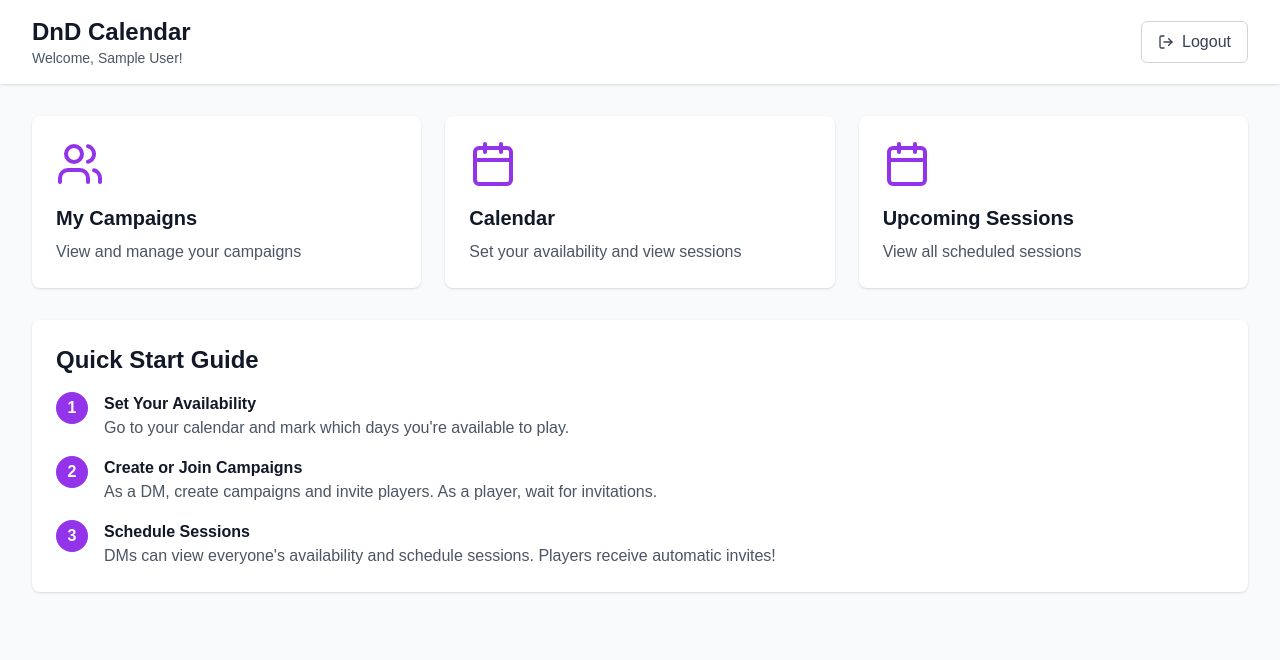
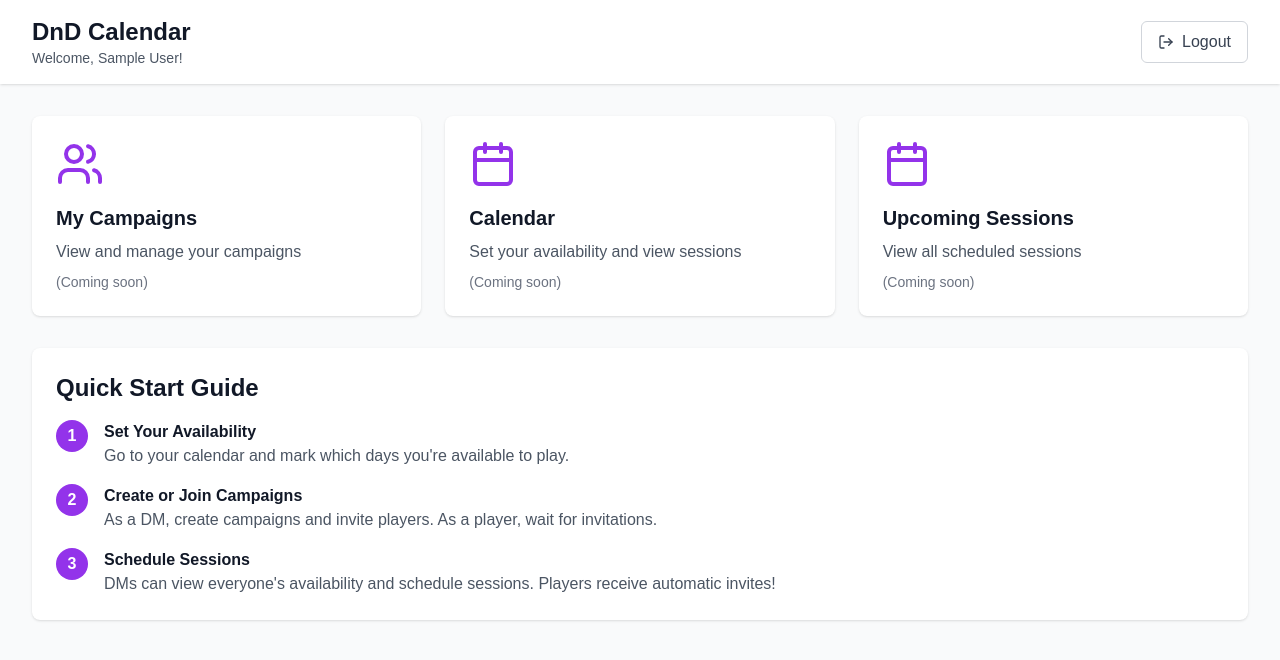
Before and after one commit to MotJohn123/dnd-cal, a Next.js app: page /dashboard in a window 1280 px wide. Shown: the top 660 px of the page. Built offline with nearby package versions, Linux system fonts and the light colour scheme; no server answers; sample sign-in values are in the browser's storage.

Commit message:
Update dashboard: Remove links to unimplemented pages

```diff
--- a/src/app/dashboard/page.tsx
+++ b/src/app/dashboard/page.tsx
@@ -51,32 +51,26 @@ export default function DashboardPage() {
       {/* Main Content */}
       <main className="max-w-7xl mx-auto px-4 sm:px-6 lg:px-8 py-8">
         <div className="grid md:grid-cols-3 gap-6 mb-8">
-          <Link
-            href="/dashboard/campaigns"
-            className="bg-white p-6 rounded-lg shadow hover:shadow-lg transition group"
-          >
-            <Users className="w-12 h-12 text-purple-600 mb-4 group-hover:scale-110 transition" />
+          <div className="bg-white p-6 rounded-lg shadow">
+            <Users className="w-12 h-12 text-purple-600 mb-4" />
             <h2 className="text-xl font-semibold text-gray-900 mb-2">My Campaigns</h2>
             <p className="text-gray-600">View and manage your campaigns</p>
-          </Link>
+            <p className="text-sm text-gray-500 mt-2">(Coming soon)</p>
+          </div>
 
-          <Link
-            href="/dashboard/calendar"
-            className="bg-white p-6 rounded-lg shadow hover:shadow-lg transition group"
-          >
-            <Calendar className="w-12 h-12 text-purple-600 mb-4 group-hover:scale-110 transition" />
+          <div className="bg-white p-6 rounded-lg shadow">
+            <Calendar className="w-12 h-12 text-purple-600 mb-4" />
             <h2 className="text-xl font-semibold text-gray-900 mb-2">Calendar</h2>
             <p className="text-gray-600">Set your availability and view sessions</p>
-          </Link>
+            <p className="text-sm text-gray-500 mt-2">(Coming soon)</p>
+          </div>
 
-          <Link
-            href="/dashboard/sessions"
-            className="bg-white p-6 rounded-lg shadow hover:shadow-lg transition group"
-          >
-            <Calendar className="w-12 h-12 text-purple-600 mb-4 group-hover:scale-110 transition" />
+          <div className="bg-white p-6 rounded-lg shadow">
+            <Calendar className="w-12 h-12 text-purple-600 mb-4" />
             <h2 className="text-xl font-semibold text-gray-900 mb-2">Upcoming Sessions</h2>
             <p className="text-gray-600">View all scheduled sessions</p>
-          </Link>
+            <p className="text-sm text-gray-500 mt-2">(Coming soon)</p>
+          </div>
         </div>
 
         <div className="bg-white rounded-lg shadow p-6">
```
